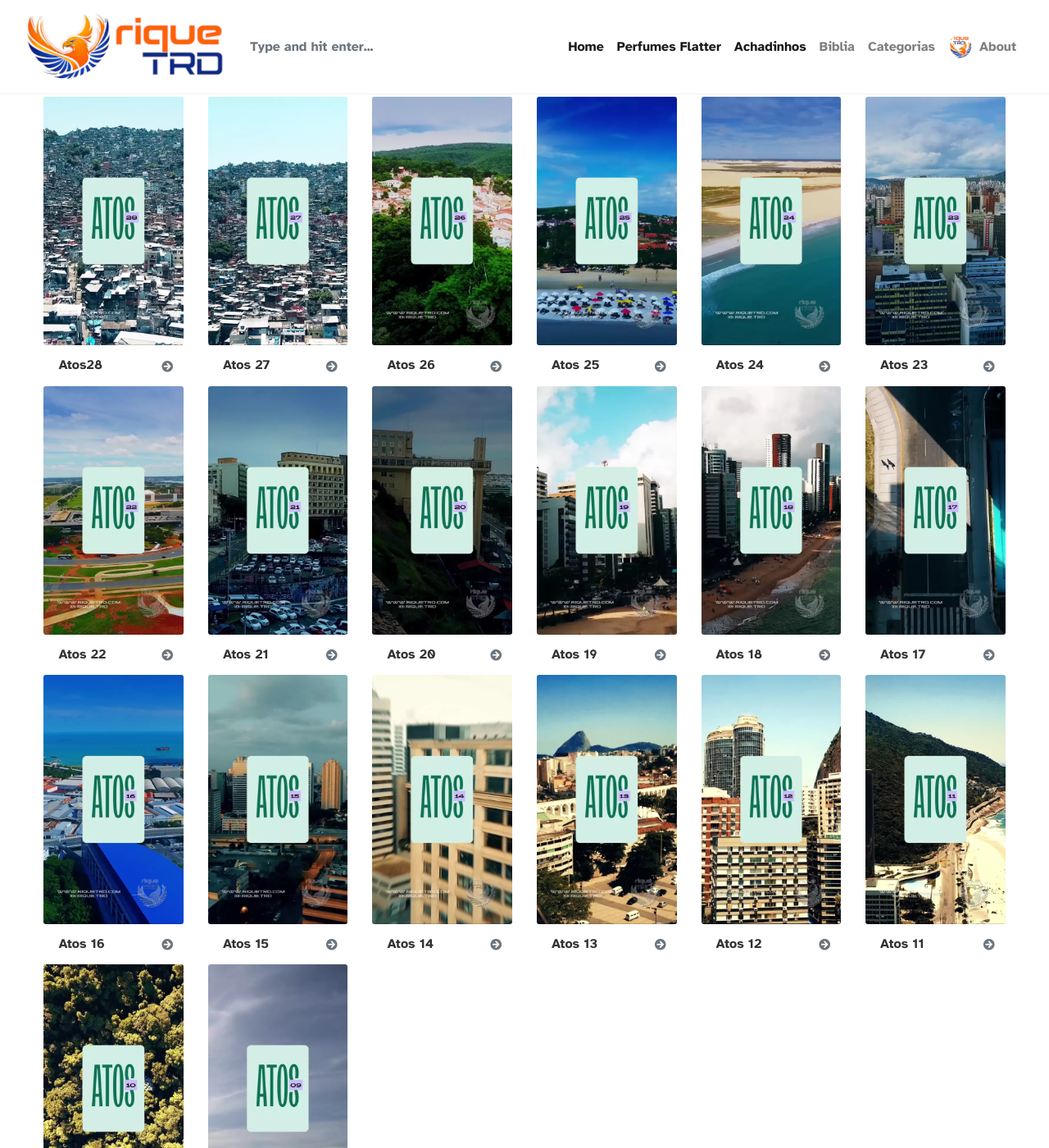
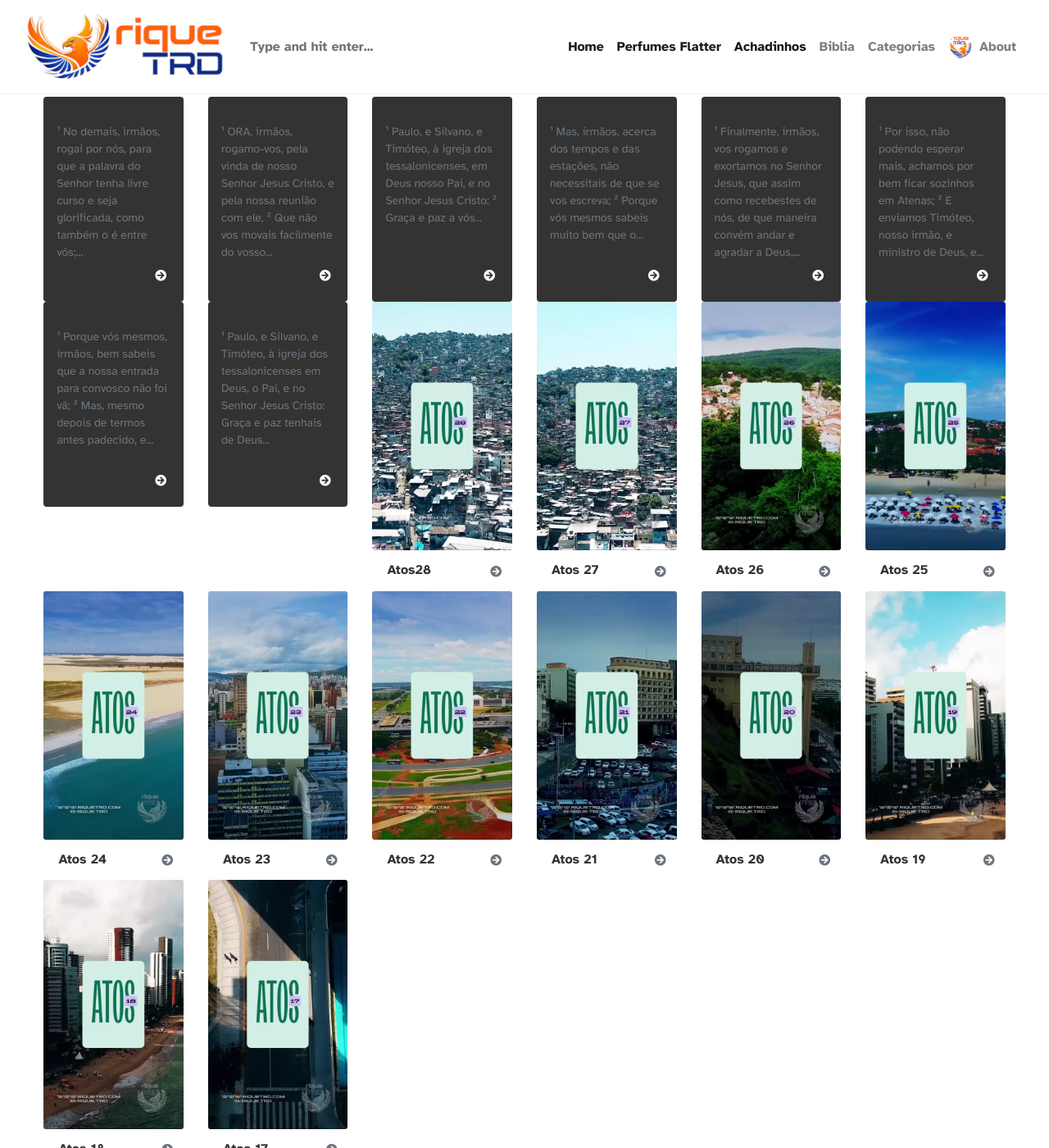
Before and after one commit to kzry-com/riquetrd, a Jekyll site: the page built from index.html, in a window 1280 px wide and 1400 px high. Shown: the whole window at 82% size. Built offline with Jekyll 4.4.1, drawn with Linux system fonts in a browser that asks for light colours; nearby versions of some CDN libraries; library files that are not in the unit come from our copies; the list of posts is cut into pages by our own code; comment, search, counter and statistics services are not loaded.

Commit message:
tessalonicenses

```diff
--- a/_includes/menu-header.html
+++ b/_includes/menu-header.html
@@ -42,6 +42,12 @@
 		<span class="dropdown-item">
 			<a href="{{site.baseurl}}/categories.html#tiago" class="btn btn-primary d-block">Tiago</a>
 		</span>
+		<span class="dropdown-item">
+			<a href="{{site.baseurl}}/categories.html#1tessalonicenses" class="btn btn-primary d-block">1 Tessalonicenses</a>
+		</span>
+		<span class="dropdown-item">
+			<a href="{{site.baseurl}}/categories.html#2tessalonicenses" class="btn btn-primary d-block">2 Tessalonicenses</a>
+		</span>
 	</div>
 </li>
 <li class="nav-item">
--- /dev/null
+++ b/_posts/tessalonicenses/2025-08-17-1tessalonicenses01.md
@@ -0,0 +1,36 @@
+---
+title:  "1 Tessalonicenses 01"
+metadate: "hide"
+categories: [ Biblia, 1Tessalonicenses, Tessalonicenses ]
+image: "assets/images/biblia/tessalonicenses/1tessalonicenses_01.webp
+video: "https://www.kwai.com/embed/5249376946411046367"
+videoID: "5249376946411046367"
+videosource: "Kwai"
+videotitle: "1 Tessalonicenses 01"
+visit: "https://www.kwai.com/@riquegratidao/video/5249376946411046367"
+---
+
+
+¹ Paulo, e Silvano, e Timóteo, à igreja dos tessalonicenses em Deus, o Pai, e no Senhor Jesus Cristo: Graça e paz tenhais de Deus nosso Pai e do Senhor Jesus Cristo.
+
+² Sempre damos graças a Deus por vós todos, fazendo menção de vós em nossas orações,
+
+³ Lembrando-nos sem cessar da obra da vossa fé, do trabalho do amor, e da paciência da esperança em nosso Senhor Jesus Cristo, diante de nosso Deus e Pai,
+
+⁴ Sabendo, amados irmãos, que a vossa eleição é de Deus;
+
+⁵ Porque o nosso evangelho não foi a vós somente em palavras, mas também em poder, e no Espírito Santo, e em muita certeza, como bem sabeis quais fomos entre vós, por amor de vós.
+
+⁶ E vós fostes feitos nossos imitadores, e do Senhor, recebendo a palavra em muita tribulação, com gozo do Espírito Santo.
+
+⁷ De maneira que fostes exemplo para todos os fiéis na Macedônia e Acaia.
+
+⁸ Porque por vós soou a palavra do Senhor, não somente na Macedônia e Acaia, mas também em todos os lugares a vossa fé para com Deus se espalhou, de tal maneira que já dela não temos necessidade de falar coisa alguma;
+
+⁹ Porque eles mesmos anunciam de nós qual a entrada que tivemos para convosco, e como dos ídolos vos convertestes a Deus, para servir o Deus vivo e verdadeiro,
+
+¹⁰ E esperar dos céus o seu Filho, a quem ressuscitou dentre os mortos, a saber, Jesus, que nos livra da ira futura.
+
+
+
+1 Tessalonicenses 1:1-10
--- /dev/null
+++ b/_posts/tessalonicenses/2025-08-17-1tessalonicenses02.md
@@ -0,0 +1,56 @@
+---
+title:  "1 Tessalonicenses 02"
+metadate: "hide"
+categories: [ Biblia, 1Tessalonicenses, Tessalonicenses ]
+image: "assets/images/biblia/tessalonicenses/1tessalonicenses_02.webp
+video: "https://www.kwai.com/embed/5256695298446134547"
+videoID: "5256695298446134547"
+videosource: "Kwai"
+videotitle: "1 Tessalonicenses 02"
+visit: "https://www.kwai.com/@riquegratidao/video/5256695298446134547"
+---
+
+
+¹ Porque vós mesmos, irmãos, bem sabeis que a nossa entrada para convosco não foi vã;
+
+² Mas, mesmo depois de termos antes padecido, e sido insultados em Filipos, como sabeis, tornamo-nos ousados em nosso Deus, para vos falar o evangelho de Deus com grande combate.
+
+³ Porque a nossa exortação não foi com engano, nem com imundícia, nem com fraudulência;
+
+⁴ Mas, como fomos aprovados de Deus para que o evangelho nos fosse confiado, assim falamos, não como para agradar aos homens, mas a Deus, que prova os nossos corações.
+
+⁵ Porque, como bem sabeis, nunca usamos de palavras lisonjeiras, nem houve um pretexto de avareza; Deus é testemunha;
+
+⁶ E não buscamos glória dos homens, nem de vós, nem de outros, ainda que podíamos, como apóstolos de Cristo, ser-vos pesados;
+
+⁷ Antes fomos brandos entre vós, como a ama que cria seus filhos.
+
+⁸ Assim nós, sendo-vos tão afeiçoados, de boa vontade quiséramos comunicar-vos, não somente o evangelho de Deus, mas ainda as nossas próprias almas; porquanto nos éreis muito queridos.
+
+⁹ Porque bem vos lembrais, irmãos, do nosso trabalho e fadiga; pois, trabalhando noite e dia, para não sermos pesados a nenhum de vós, vos pregamos o evangelho de Deus.
+
+¹⁰ Vós e Deus sois testemunhas de quão santa, e justa, e irrepreensivelmente nos houvemos para convosco, os que crestes.
+
+¹¹ Assim como bem sabeis de que modo vos exortávamos e consolávamos e testemunhávamos, a cada um de vós, como o pai a seus filhos;
+
+¹² Para que vos conduzísseis dignamente para com Deus, que vos chama para o seu reino e glória.
+
+¹³ Por isso também damos, sem cessar, graças a Deus, pois, havendo recebido de nós a palavra da pregação de Deus, a recebestes, não como palavra de homens, mas (segundo é, na verdade), como palavra de Deus, a qual também opera em vós, os que crestes.
+
+¹⁴ Porque vós, irmãos, haveis sido feitos imitadores das igrejas de Deus que na Judeia estão em Cristo Jesus; porquanto também padecestes de vossos próprios concidadãos o mesmo que os judeus lhes fizeram a eles,
+
+¹⁵ Os quais também mataram o Senhor Jesus e os seus próprios profetas, e nos têm perseguido; e não agradam a Deus, e são contrários a todos os homens,
+
+¹⁶ E nos impedem de pregar aos gentios para que possam ser salvos, a fim de encherem sempre a medida de seus pecados; mas a ira de Deus caiu sobre eles até ao fim.
+
+¹⁷ Nós, porém, irmãos, sendo privados de vós por um momento de tempo, de vista, mas não do coração, tanto mais procuramos com grande desejo ver o vosso rosto;
+
+¹⁸ Por isso bem quisemos uma e outra vez ir ter convosco, pelo menos eu, Paulo, mas Satanás no-lo impediu.
+
+¹⁹ Porque, qual é a nossa esperança, ou gozo, ou coroa de glória? Porventura não o sois vós também diante de nosso Senhor Jesus Cristo em sua vinda?
+
+²⁰ Porque vós sois nossa glória e gozo.
+
+
+
+1 Tessalonicenses 2:1-20
--- /dev/null
+++ b/_posts/tessalonicenses/2025-08-17-1tessalonicenses03.md
@@ -0,0 +1,43 @@
+---
+title:  "1 Tessalonicenses 03"
+metadate: "hide"
+categories: [ Biblia, 1Tessalonicenses, Tessalonicenses ]
+image: "assets/images/biblia/tessalonicenses/1tessalonicenses_03.webp
+video: "https://www.kwai.com/embed/5219540598993453834"
+videoID: "5219540598993453834"
+videosource: "Kwai"
+videotitle: "1 Tessalonicenses 03"
+visit: "https://www.kwai.com/@riquegratidao/video/5219540598993453834"
+---
+
+
+¹ Por isso, não podendo esperar mais, achamos por bem ficar sozinhos em Atenas;
+
+² E enviamos Timóteo, nosso irmão, e ministro de Deus, e nosso cooperador no evangelho de Cristo, para vos confortar e vos exortar acerca da vossa fé;
+
+³ Para que ninguém se comova por estas tribulações; porque vós mesmos sabeis que para isto fomos ordenados,
+
+⁴ Pois, estando ainda convosco, vos predizíamos que havíamos de ser afligidos, como sucedeu, e vós o sabeis.
+
+⁵ Portanto, não podendo eu também esperar mais, mandei-o saber da vossa fé, temendo que o tentador vos tentasse, e o nosso trabalho viesse a ser inútil.
+
+⁶ Vindo, porém, agora Timóteo de vós para nós, e trazendo-nos boas novas da vossa fé e amor, e de como sempre tendes boa lembrança de nós, desejando muito ver-nos, como nós também a vós;
+
+⁷ Por esta razão, irmãos, ficamos consolados acerca de vós, em toda a nossa aflição e necessidade, pela vossa fé,
+
+⁸ Porque agora vivemos, se estais firmes no Senhor.
+
+⁹ Porque, que ação de graças poderemos dar a Deus por vós, por todo o gozo com que nos regozijamos por vossa causa diante do nosso Deus,
+
+¹⁰ Orando abundantemente dia e noite, para que possamos ver o vosso rosto, e supramos o que falta à vossa fé?
+
+¹¹ Ora, o mesmo nosso Deus e Pai, e nosso Senhor Jesus Cristo, encaminhe a nossa viagem para vós.
+
+¹² E o Senhor vos aumente, e faça crescer em amor uns para com os outros, e para com todos, como também o fazemos para convosco;
+
+¹³ Para confirmar os vossos corações, para que sejais irrepreensíveis em santidade diante de nosso Deus e Pai, na vinda de nosso Senhor Jesus Cristo com todos os seus santos.
+
+
+
+
+1 Tessalonicenses 3:1-13
--- /dev/null
+++ b/_posts/tessalonicenses/2025-08-17-1tessalonicenses04.md
@@ -0,0 +1,52 @@
+---
+title:  "1 Tessalonicenses 04"
+metadate: "hide"
+categories: [ Biblia, 1Tessalonicenses, Tessalonicenses ]
+image: "assets/images/biblia/tessalonicenses/1tessalonicenses_04.webp
+video: "https://www.kwai.com/embed/5204059475067871647"
+videoID: "5204059475067871647"
+videosource: "Kwai"
+videotitle: "1 Tessalonicenses 04"
+visit: "https://www.kwai.com/@riquegratidao/video/5204059475067871647"
+---
+
+
+¹ Finalmente, irmãos, vos rogamos e exortamos no Senhor Jesus, que assim como recebestes de nós, de que maneira convém andar e agradar a Deus, assim andai, para que possais progredir cada vez mais.
+
+² Porque vós bem sabeis que mandamentos vos temos dado pelo Senhor Jesus.
+
+³ Porque esta é a vontade de Deus, a vossa santificação; que vos abstenhais da fornicação;
+
+⁴ Que cada um de vós saiba possuir o seu vaso em santificação e honra;
+
+⁵ Não na paixão da concupiscência, como os gentios, que não conhecem a Deus.
+
+⁶ Ninguém oprima ou engane a seu irmão em negócio algum, porque o Senhor é vingador de todas estas coisas, como também antes vo-lo dissemos e testificamos.
+
+⁷ Porque não nos chamou Deus para a imundícia, mas para a santificação.
+
+⁸ Portanto, quem despreza isto não despreza ao homem, mas sim a Deus, que nos deu também o seu Espírito Santo.
+
+⁹ Quanto, porém, ao amor fraternal, não necessitais de que vos escreva, visto que vós mesmos estais instruídos por Deus que vos ameis uns aos outros;
+
+¹⁰ Porque também já assim o fazeis para com todos os irmãos que estão por toda a Macedônia. Exortamo-vos, porém, a que ainda nisto aumenteis cada vez mais.
+
+¹¹ E procureis viver quietos, e tratar dos vossos próprios negócios, e trabalhar com vossas próprias mãos, como já vo-lo temos mandado;
+
+¹² Para que andeis honestamente para com os que estão de fora, e não necessiteis de coisa alguma.
+
+¹³ Não quero, porém, irmãos, que sejais ignorantes acerca dos que já dormem, para que não vos entristeçais, como os demais, que não têm esperança.
+
+¹⁴ Porque, se cremos que Jesus morreu e ressuscitou, assim também aos que em Jesus dormem, Deus os tornará a trazer com ele.
+
+¹⁵ Dizemo-vos, pois, isto, pela palavra do Senhor: Que nós, os que ficarmos vivos para a vinda do Senhor, não precederemos os que dormem.
+
+¹⁶ Porque o mesmo Senhor descerá do céu com alarido, e com voz de arcanjo, e com a trombeta de Deus; e os que morreram em Cristo ressuscitarão primeiro.
+
+¹⁷ Depois nós, os que ficarmos vivos, seremos arrebatados juntamente com eles nas nuvens, a encontrar o Senhor nos ares, e assim estaremos sempre com o Senhor.
+
+¹⁸ Portanto, consolai-vos uns aos outros com estas palavras.
+
+
+
+1 Tessalonicenses 4:1-18
--- /dev/null
+++ b/_posts/tessalonicenses/2025-08-17-1tessalonicenses05.md
@@ -0,0 +1,72 @@
+---
+title:  "1 Tessalonicenses 05"
+metadate: "hide"
+categories: [ Biblia, 1Tessalonicenses, Tessalonicenses ]
+image: "assets/images/biblia/tessalonicenses/1tessalonicenses_05.webp
+video: "https://www.kwai.com/embed/5193644902691459684"
+videoID: "5193644902691459684"
+videosource: "Kwai"
+videotitle: "1 Tessalonicenses 05"
+visit: "https://www.kwai.com/@riquegratidao/video/5193644902691459684"
+---
+
+
+¹ Mas, irmãos, acerca dos tempos e das estações, não necessitais de que se vos escreva;
+
+² Porque vós mesmos sabeis muito bem que o dia do Senhor virá como o ladrão de noite;
+
+³ Pois que, quando disserem: Há paz e segurança, então lhes sobrevirá repentina destruição, como as dores de parto àquela que está grávida, e de modo nenhum escaparão.
+
+⁴ Mas vós, irmãos, já não estais em trevas, para que aquele dia vos surpreenda como um ladrão;
+
+⁵ Porque todos vós sois filhos da luz e filhos do dia; nós não somos da noite nem das trevas.
+
+⁶ Não durmamos, pois, como os demais, mas vigiemos, e sejamos sóbrios;
+
+⁷ Porque os que dormem, dormem de noite, e os que se embebedam, embebedam-se de noite.
+
+⁸ Mas nós, que somos do dia, sejamos sóbrios, vestindo-nos da couraça da fé e do amor, e tendo por capacete a esperança da salvação;
+
+⁹ Porque Deus não nos destinou para a ira, mas para a aquisição da salvação, por nosso Senhor Jesus Cristo,
+
+¹⁰ Que morreu por nós, para que, quer vigiemos, quer durmamos, vivamos juntamente com ele.
+
+¹¹ Por isso exortai-vos uns aos outros, e edificai-vos uns aos outros, como também o fazeis.
+
+¹² E rogamo-vos, irmãos, que reconheçais os que trabalham entre vós e que presidem sobre vós no Senhor, e vos admoestam;
+
+¹³ E que os tenhais em grande estima e amor, por causa da sua obra. Tende paz entre vós.
+
+¹⁴ Rogamo-vos, também, irmãos, que admoesteis os desordeiros, consoleis os de pouco ânimo, sustenteis os fracos, e sejais pacientes para com todos.
+
+¹⁵ Vede que ninguém dê a outros mal por mal, mas segui sempre o bem, tanto uns para com os outros, como para com todos.
+
+¹⁶ Regozijai-vos sempre.
+
+¹⁷ Orai sem cessar.
+
+¹⁸ Em tudo dai graças, porque esta é a vontade de Deus em Cristo Jesus para convosco.
+
+¹⁹ Não extingais o Espírito.
+
+²⁰ Não desprezeis as profecias.
+
+²¹ Examinai tudo. Retende o bem.
+
+²² Abstende-vos de toda a aparência do mal.
+
+²³ E o mesmo Deus de paz vos santifique em tudo; e todo o vosso espírito, e alma, e corpo, sejam plenamente conservados irrepreensíveis para a vinda de nosso Senhor Jesus Cristo.
+
+²⁴ Fiel é o que vos chama, o qual também o fará.
+
+²⁵ Irmãos, orai por nós.
+
+²⁶ Saudai a todos os irmãos com ósculo santo.
+
+²⁷ Pelo Senhor vos conjuro que esta epístola seja lida a todos os santos irmãos.
+
+²⁸ A graça de nosso Senhor Jesus Cristo seja convosco. Amém.
+
+
+
+1 Tessalonicenses 5:1-28
--- /dev/null
+++ b/_posts/tessalonicenses/2025-08-17-2tessalonicenses01.md
@@ -0,0 +1,41 @@
+---
+title:  "2 Tessalonicenses 01"
+metadate: "hide"
+categories: [ Biblia, 2Tessalonicenses, Tessalonicenses ]
+image: "assets/images/biblia/tessalonicenses/2tessalonicenses_01.webp
+video: "https://www.kwai.com/embed/5214474050291373019"
+videoID: "5214474050291373019"
+videosource: "Kwai"
+videotitle: "2 Tessalonicenses 01"
+visit: "https://www.kwai.com/@riquegratidao/video/5214474050291373019"
+---
+
+
+¹ Paulo, e Silvano, e Timóteo, à igreja dos tessalonicenses, em Deus nosso Pai, e no Senhor Jesus Cristo:
+
+² Graça e paz a vós da parte de Deus nosso Pai, e da do Senhor Jesus Cristo.
+
+³ Sempre devemos, irmãos, dar graças a Deus por vós, como é justo, porque a vossa fé cresce muitíssimo e o amor de cada um de todos vós aumenta de uns para com os outros,
+
+⁴ De maneira que nós mesmos nos gloriamos de vós nas igrejas de Deus por causa da vossa paciência e fé, e em todas as vossas perseguições e aflições que suportais;
+
+⁵ Prova clara do justo juízo de Deus, para que sejais havidos por dignos do reino de Deus, pelo qual também padeceis;
+
+⁶ Se de fato é justo diante de Deus que dê em paga tribulação aos que vos atribulam,
+
+⁷ E a vós, que sois atribulados, descanso conosco, quando se manifestar o Senhor Jesus desde o céu com os anjos do seu poder,
+
+⁸ Com labareda de fogo, tomando vingança dos que não conhecem a Deus e dos que não obedecem ao evangelho de nosso Senhor Jesus Cristo;
+
+⁹ Os quais, por castigo, padecerão eterna perdição, longe da face do Senhor e da glória do seu poder,
+
+¹⁰ Quando vier para ser glorificado nos seus santos, e para se fazer admirável naquele dia em todos os que creem (porquanto o nosso testemunho foi crido entre vós).
+
+¹¹ Por isso também rogamos sempre por vós, para que o nosso Deus vos faça dignos da sua vocação, e cumpra todo o desejo da sua bondade, e a obra da fé com poder;
+
+¹² Para que o nome de nosso Senhor Jesus Cristo seja em vós glorificado, e vós nele, segundo a graça de nosso Deus e do Senhor Jesus Cristo.
+
+
+
+
+2 Tessalonicenses 1:1-12
--- /dev/null
+++ b/_posts/tessalonicenses/2025-08-17-2tessalonicenses02.md
@@ -0,0 +1,51 @@
+---
+title:  "2 Tessalonicenses 02"
+metadate: "hide"
+categories: [ Biblia, 2Tessalonicenses, Tessalonicenses ]
+image: "assets/images/biblia/tessalonicenses/2tessalonicenses_02.webp
+video: "https://www.kwai.com/embed/5242621546279413248"
+videoID: "5242621546279413248"
+videosource: "Kwai"
+videotitle: "2 Tessalonicenses 02"
+visit: "https://www.kwai.com/@riquegratidao/video/5242621546279413248"
+---
+
+
+
+¹ ORA, irmãos, rogamo-vos, pela vinda de nosso Senhor Jesus Cristo, e pela nossa reunião com ele,
+
+² Que não vos movais facilmente do vosso entendimento, nem vos perturbeis, quer por espírito, quer por palavra, quer por epístola, como de nós, como se o dia de Cristo estivesse já perto.
+
+³ Ninguém de maneira alguma vos engane; porque não será assim sem que antes venha a apostasia, e se manifeste o homem do pecado, o filho da perdição,
+
+⁴ O qual se opõe, e se levanta contra tudo o que se chama Deus, ou se adora; de sorte que se assentará, como Deus, no templo de Deus, querendo parecer Deus.
+
+⁵ Não vos lembrais de que estas coisas vos dizia quando ainda estava convosco?
+
+⁶ E agora vós sabeis o que o detém, para que a seu próprio tempo seja manifestado.
+
+⁷ Porque já o mistério da injustiça opera; somente há um que agora o retém até que do meio seja tirado;
+
+⁸ E então será revelado o iníquo, a quem o Senhor desfará pelo Espírito da sua boca, e aniquilará pelo esplendor da sua vinda;
+
+⁹ A esse cuja vinda é segundo a eficácia de Satanás, com todo o poder, e sinais e prodígios de mentira,
+
+¹⁰ E com todo o engano da injustiça para os que perecem, porque não receberam o amor da verdade para se salvarem.
+
+¹¹ E por isso Deus lhes enviará a operação do erro, para que creiam a mentira;
+
+¹² Para que sejam julgados todos os que não creram a verdade, antes tiveram prazer na iniquidade.
+
+¹³ Mas devemos sempre dar graças a Deus por vós, irmãos amados do Senhor, por vos ter Deus elegido desde o princípio para a salvação, em santificação do Espírito, e fé da verdade;
+
+¹⁴ Para o que pelo nosso evangelho vos chamou, para alcançardes a glória de nosso Senhor Jesus Cristo.
+
+¹⁵ Então, irmãos, estai firmes e retende as tradições que vos foram ensinadas, seja por palavra, seja por epístola nossa.
+
+¹⁶ E o próprio nosso Senhor Jesus Cristo e nosso Deus e Pai, que nos amou, e em graça nos deu uma eterna consolação e boa esperança,
+
+¹⁷ Console os vossos corações, e vos confirme em toda a boa palavra e obra.
+
+
+
+2 Tessalonicenses 2:1-17
--- /dev/null
+++ b/_posts/tessalonicenses/2025-08-17-2tessalonicenses03.md
@@ -0,0 +1,54 @@
+---
+title:  "2 Tessalonicenses 03"
+metadate: "hide"
+categories: [ Biblia, 2Tessalonicenses, Tessalonicenses ]
+image: "assets/images/biblia/tessalonicenses/2tessalonicenses_03.webp
+video: "https://www.kwai.com/embed/5248251049779552780"
+videoID: "5248251049779552780"
+videosource: "Kwai"
+videotitle: "2 Tessalonicenses 03"
+visit: "https://www.kwai.com/@riquegratidao/video/5248251049779552780"
+---
+
+
+
+¹ No demais, irmãos, rogai por nós, para que a palavra do Senhor tenha livre curso e seja glorificada, como também o é entre vós;
+
+² E para que sejamos livres de homens dissolutos e maus; porque a fé não é de todos.
+
+³ Mas fiel é o Senhor, que vos confirmará, e guardará do maligno.
+
+⁴ E confiamos quanto a vós no Senhor, que não só fazeis como fareis o que vos mandamos.
+
+⁵ Ora o Senhor encaminhe os vossos corações no amor de Deus, e na paciência de Cristo.
+
+⁶ Mandamo-vos, porém, irmãos, em nome de nosso Senhor Jesus Cristo, que vos aparteis de todo o irmão que anda desordenadamente, e não segundo a tradição que de nós recebeu.
+
+⁷ Porque vós mesmos sabeis como convém imitar-nos, pois que não nos portamos desordenadamente entre vós,
+
+⁸ Nem de graça comemos o pão de homem algum, mas com trabalho e fadiga, trabalhando noite e dia, para não sermos pesados a nenhum de vós.
+
+⁹ Não porque não tivéssemos autoridade, mas para vos dar em nós mesmos exemplo, para nos imitardes.
+
+¹⁰ Porque, quando ainda estávamos convosco, vos mandamos isto, que, se alguém não quiser trabalhar, não coma também.
+
+¹¹ Porquanto ouvimos que alguns entre vós andam desordenadamente, não trabalhando, antes fazendo coisas vãs.
+
+¹² A esses tais, porém, mandamos, e exortamos por nosso Senhor Jesus Cristo, que, trabalhando com sossego, comam o seu próprio pão.
+
+¹³ E vós, irmãos, não vos canseis de fazer o bem.
+
+¹⁴ Mas, se alguém não obedecer à nossa palavra por esta carta, notai o tal, e não vos mistureis com ele, para que se envergonhe.
+
+¹⁵ Todavia não o tenhais como inimigo, mas admoestai-o como irmão.
+
+¹⁶ Ora, o mesmo Senhor da paz vos dê sempre paz de toda a maneira. O Senhor seja com todos vós.
+
+¹⁷ Saudação da minha própria mão, de mim, Paulo, que é o sinal em todas as epístolas; assim escrevo.
+
+¹⁸ A graça de nosso Senhor Jesus Cristo seja com todos vós. Amém.
+
+
+
+
+2 Tessalonicenses 3:1-18
```
Also changed, not shown: assets/images/biblia/tessalonicenses/1tessalonicenses_01.webp (added), assets/images/biblia/tessalonicenses/1tessalonicenses_02.webp (added), assets/images/biblia/tessalonicenses/1tessalonicenses_03.webp (added), assets/images/biblia/tessalonicenses/1tessalonicenses_04.webp (added), assets/images/biblia/tessalonicenses/1tessalonicenses_05.webp (added), assets/images/biblia/tessalonicenses/2tessalonicenses_01.webp (added), assets/images/biblia/tessalonicenses/2tessalonicenses_02.webp (added), assets/images/biblia/tessalonicenses/2tessalonicenses_03.webp (added).
